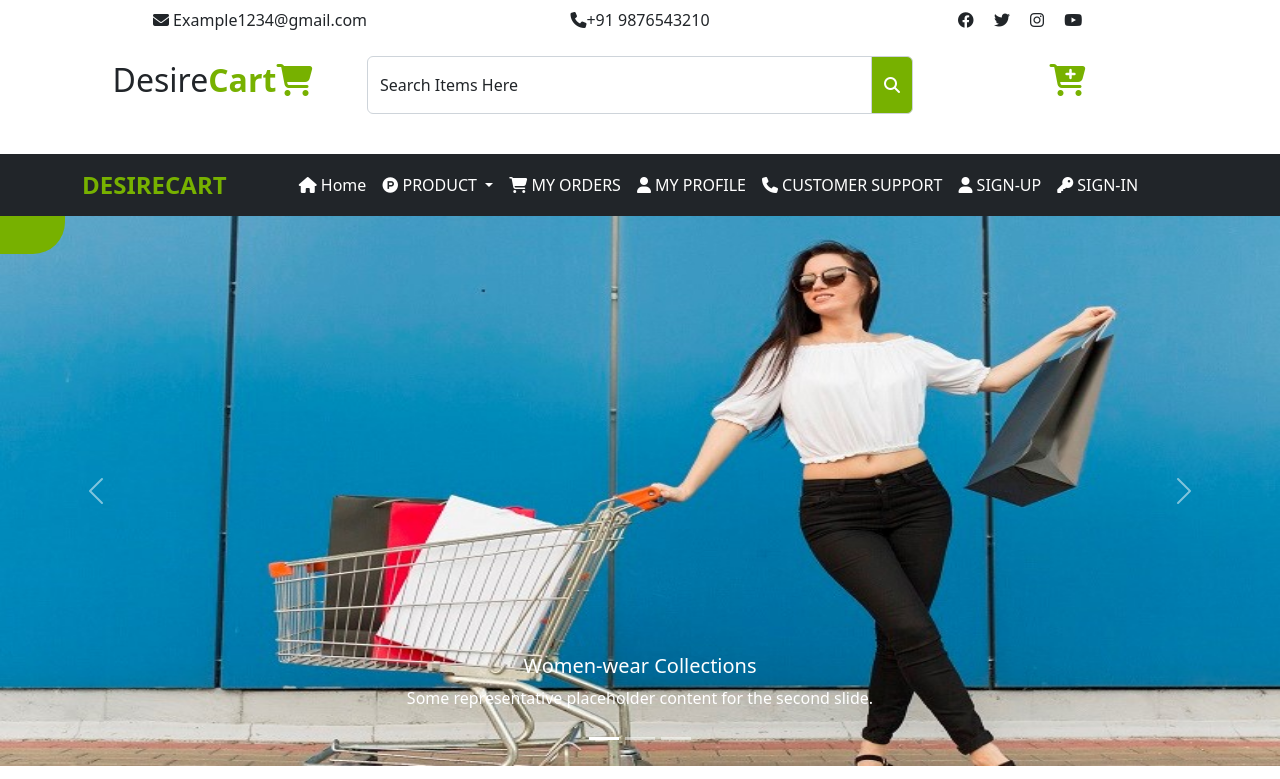
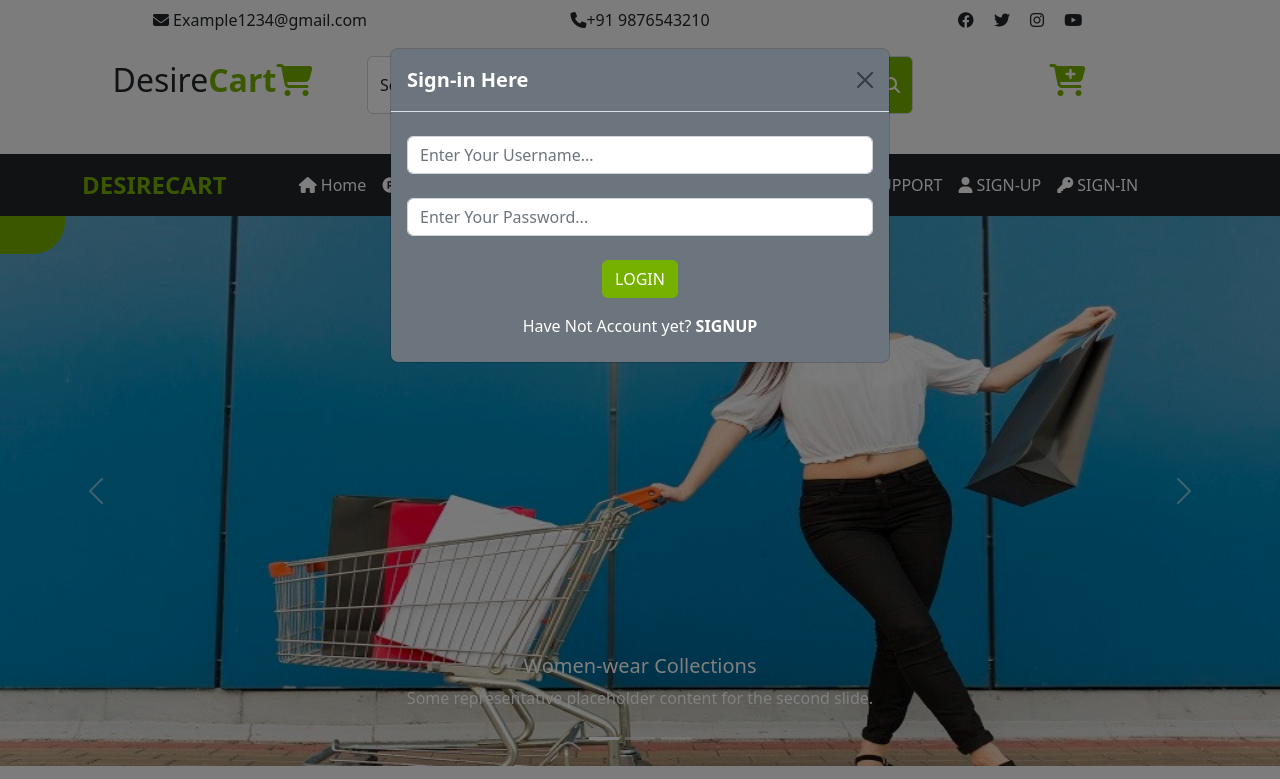
Before and after one commit to i-m-prabhat/desirecart, a plain HTML site: page index.html in a window 1280 px wide. Both pictures are taken after a click on the link "SIGN-IN". Shown: the top 779 px of the page. Drawn offline with Linux system fonts and the light colour scheme.

Commit message:
webpage updated and sign in modal added

```diff
--- a/index.html
+++ b/index.html
@@ -13,7 +13,7 @@
         <link rel="stylesheet" href="css/style.css">
     </head>
 
-    <body>
+    <body class="bg-light">
         <!-- info -->
         <div class="container pt-2">
             <div class="row text-center">
@@ -91,15 +91,38 @@
                             <a class="nav-link text-white" href="#"><i class="fa-solid fa-user"></i> SIGN-UP</a>
                         </li>
                         <li class="nav-item">
-                            <a class="nav-link text-white" href="#"><i class="fa-solid fa-key"></i> SIGN-IN</a>
+                            <a class="nav-link text-white" href="#" data-bs-toggle="modal" data-bs-target="#signin"><i
+                                    class="fa-solid fa-key"></i> SIGN-IN</a>
                         </li>
                     </ul>
 
                 </div>
             </div>
         </nav>
+        <!-- sign up modal -->
+        <div class="modal fade" id="signin" tabindex="-1" aria-labelledby="exampleModalLabel" aria-hidden="true">
+            <div class="modal-dialog mt-5">
+                <div class="modal-content text-bg-secondary">
+                    <div class="modal-header">
+                        <h1 class="modal-title fs-5 fw-bold" id="exampleModalLabel">Sign-in Here</h1>
+                        <button type="button" class="btn-close" data-bs-dismiss="modal" aria-label="Close"></button>
+                    </div>
+                    <div class="modal-body">
+                        <input type="email" name="" id="" class="form-control mb-4 mt-2"
+                            placeholder="Enter Your Username...">
+                        <input type="password" name="" id="" class="form-control mb-2"
+                            placeholder="Enter Your Password...">
+                    </div>
+                    <button class="btn text-center mybg text-white mx-auto mb-3">LOGIN</button>
+                    <div class="text-center mx-auto mb-4">Have Not Account yet? <a href="#" class="text-white"
+                            style="text-decoration: none;"><b>SIGNUP</b></a></div>
+                </div>
+            </div>
+        </div>
+
+
         <!-- slide start  -->
-        <div id="carouselExampleCaptions" class="carousel slide p-0" data-bs-ride="true">
+        <div id="carouselExampleCaptions" class="carousel slide p-0" data-bs-ride="true" data-bs-interval="600">
             <div class="carousel-indicators">
                 <button type="button" data-bs-target="#carouselExampleCaptions" data-bs-slide-to="0" class="active"
                     aria-current="true" aria-label="Slide 1"></button>
@@ -171,7 +194,7 @@
                             class="fa-solid fa-cart-shopping"></i></b>
                 </div>
             </div>
-            <div class="row gy-3 gx-3">
+            <div class="row gy-3 gx-3 ms-3">
                 <div class="col-sm-3">
                     <div class="card" style="width: 18rem;">
                         <img src="images/saree.jpg" style="height: 300px;" class="card-img-top" alt="...">
@@ -486,19 +509,6 @@
                 </footer>
             </div>
         </div>
-
-
-
-
-
-
-
-
-
-
-
-
-
         <!-- FEEDBACK -->
         <div id="fh">
             <a href="feedback.html" style="text-decoration: none;"><span class="input-group mybg rounded-5 text-center"
```
Also changed, not shown: feedback.html (+23 -1 lines).
